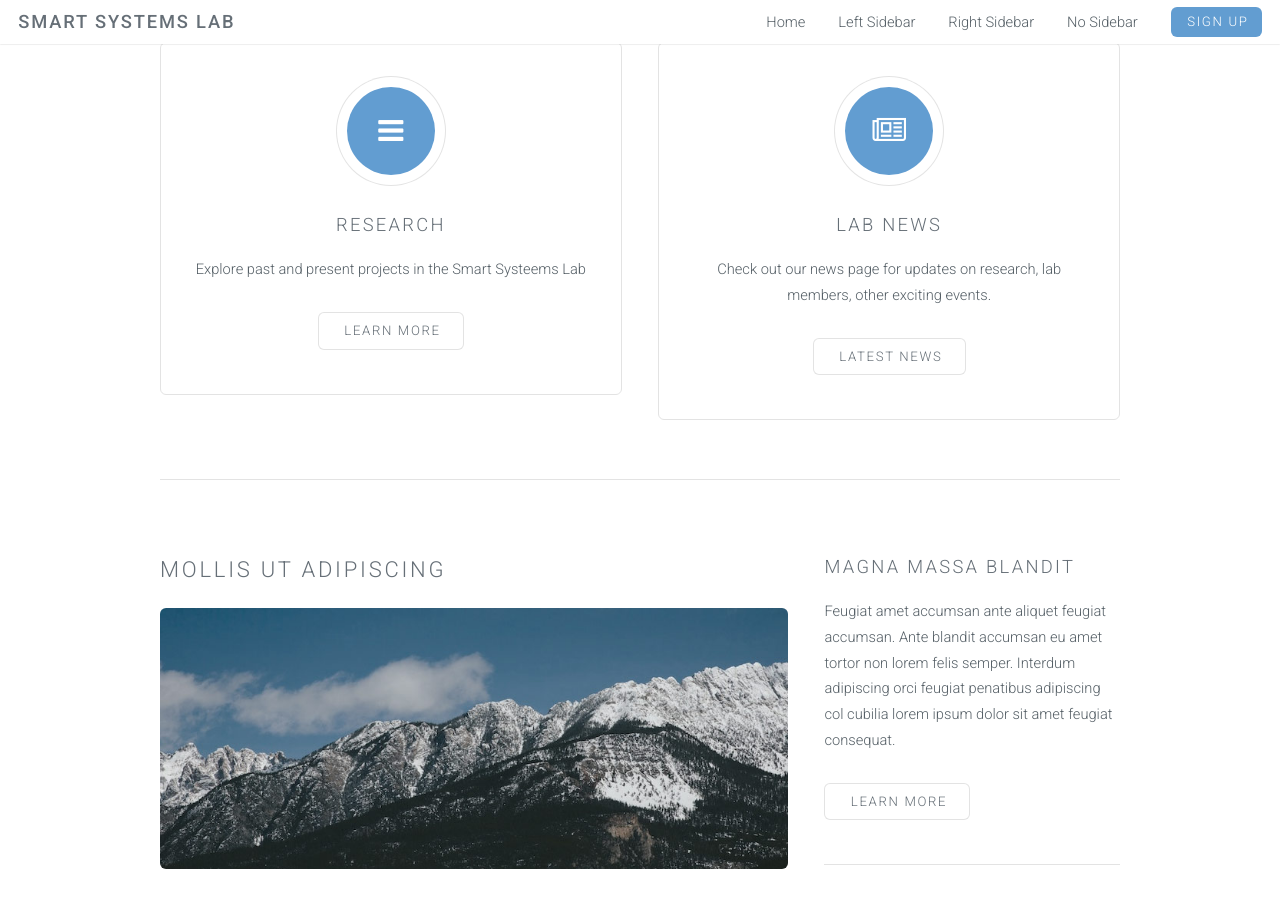
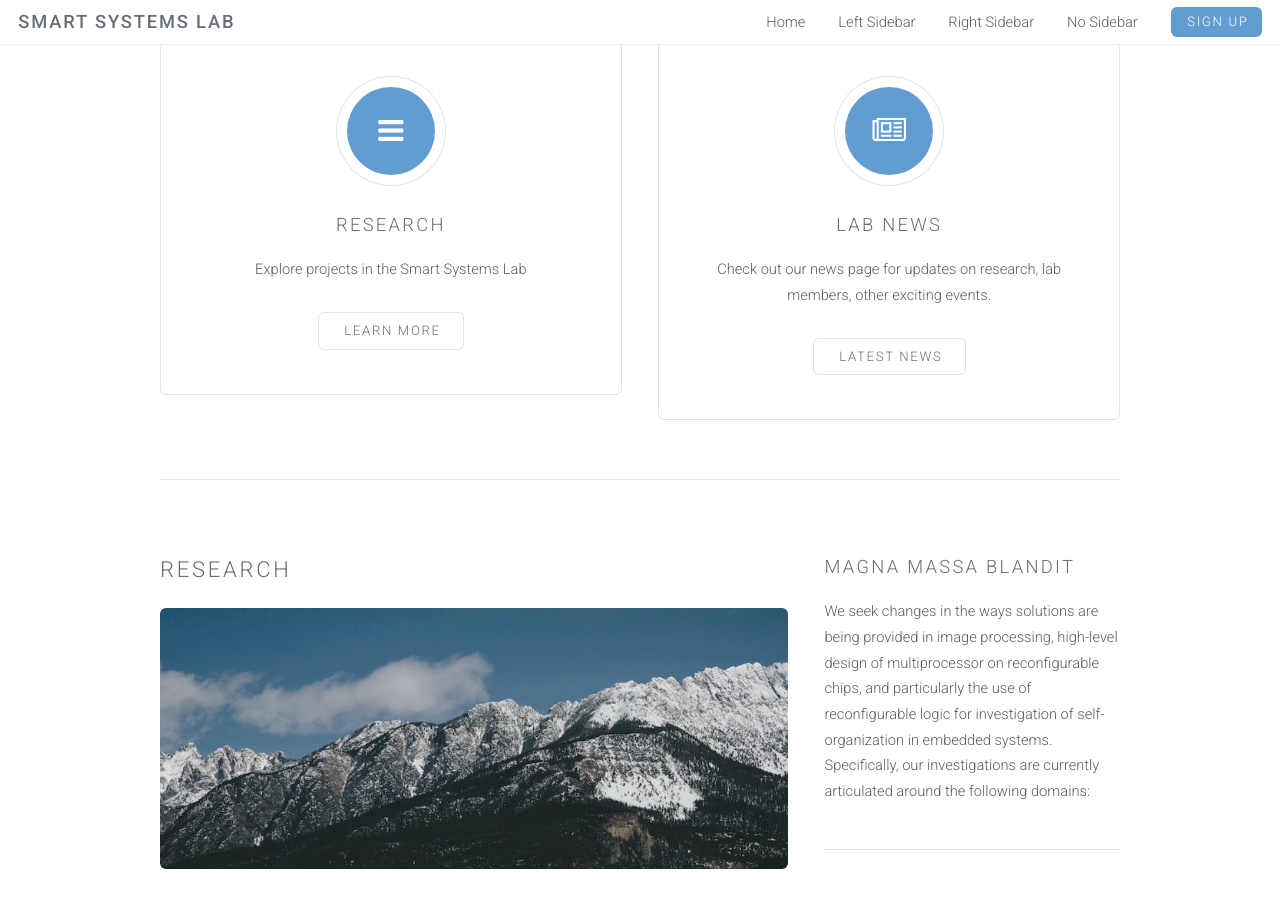
Before and after one commit to smartsystemslab-uf/smartsystemslab-uf.github.io, a Jekyll site: the page no-sidebar.html, which Jekyll copies as it is, in a window 1280 px wide and 900 px high, scrolled down 1233 px. Built offline with Jekyll 4.4.1, drawn with Linux system fonts in a browser that asks for light colours.

Commit message:
Adding content

```diff
--- a/no-sidebar.html
+++ b/no-sidebar.html
@@ -61,7 +61,7 @@
 							<section class="special box">
 								<i class="icon fa-bars major"></i>
 								<h3>Research</h3>
-								<p>Explore past and present projects in the Smart Systeems Lab</p>
+								<p>Explore projects in the Smart Systems Lab</p>
 								<ul class="actions">
 									<li><a href="https://forms.gle/Md9EawBzbodRT7FZ9" class="button alt">Learn more</a></li>
 								</ul>
@@ -78,11 +78,13 @@
 							</section>
 						</div>
 				</div>
+
 				<hr class="major" />
+
 				<div class="row">
 					<div class="8u">
 						<section>
-							<h2>Mollis ut adipiscing</h2>
+							<h2>Research</h2>
 							<a href="#" class="image fit"><img src="images/pic03.jpg" alt="" /></a>
 							<p>Vis accumsan feugiat adipiscing nisl amet adipiscing accumsan blandit accumsan sapien blandit ac amet faucibus aliquet placerat commodo. Interdum ante aliquet commodo accumsan vis phasellus adipiscing. Ornare a in lacinia. Vestibulum accumsan ac metus massa tempor. Accumsan in lacinia ornare massa amet. Ac interdum ac non praesent. Cubilia lacinia interdum massa faucibus blandit nullam. Accumsan phasellus nunc integer. Accumsan euismod nunc adipiscing lacinia erat ut sit. Arcu amet. Id massa aliquet arcu accumsan lorem amet accumsan commodo odio cubilia ac eu interdum placerat placerat arcu commodo lobortis adipiscing semper ornare pellentesque.</p>
 							<p>Amet nibh adipiscing adipiscing. Commodo ante vis placerat interdum massa massa primis. Tempus condimentum tempus non ac varius cubilia adipiscing placerat lorem turpis at. Aliquet lorem porttitor interdum. Amet lacus. Aliquam lobortis faucibus blandit ac phasellus. In amet magna non interdum volutpat porttitor metus a ante ac neque. Nisi turpis. Commodo col. Interdum adipiscing mollis ut aliquam id ante adipiscing commodo integer arcu amet blandit adipiscing arcu ante.</p>
@@ -91,10 +93,7 @@
 					<div class="4u">
 						<section>
 							<h3>Magna massa blandit</h3>
-							<p>Feugiat amet accumsan ante aliquet feugiat accumsan. Ante blandit accumsan eu amet tortor non lorem felis semper. Interdum adipiscing orci feugiat penatibus adipiscing col cubilia lorem ipsum dolor sit amet feugiat consequat.</p>
-							<ul class="actions">
-								<li><a href="#" class="button alt">Learn More</a></li>
-							</ul>
+							<p>We seek changes in the ways solutions are being provided in image processing, high-level design of multiprocessor on reconfigurable chips, and particularly the use of reconfigurable logic for investigation of self-organization in embedded systems. Specifically, our investigations are currently articulated around the following domains:</p>
 						</section>
 						<hr />
 						<section>
```
